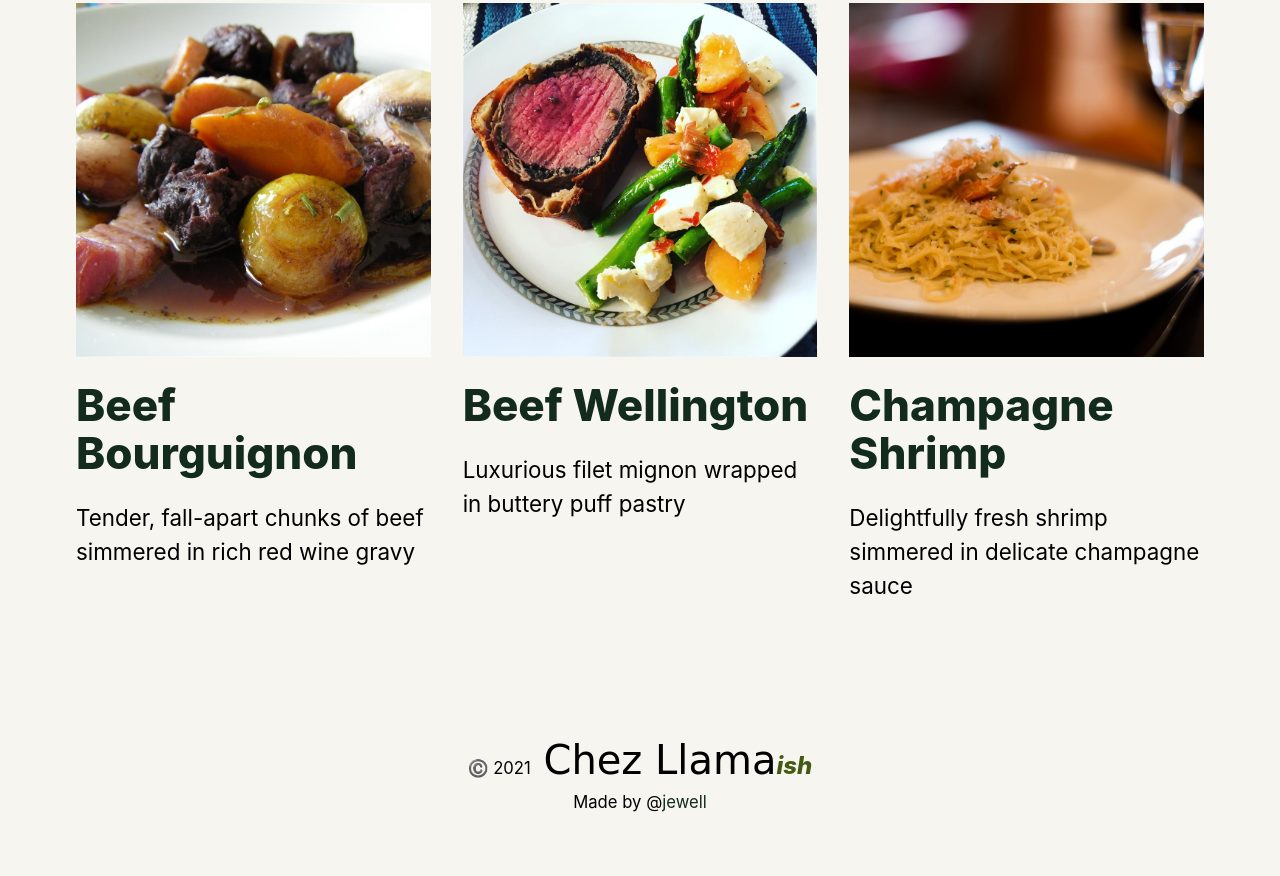
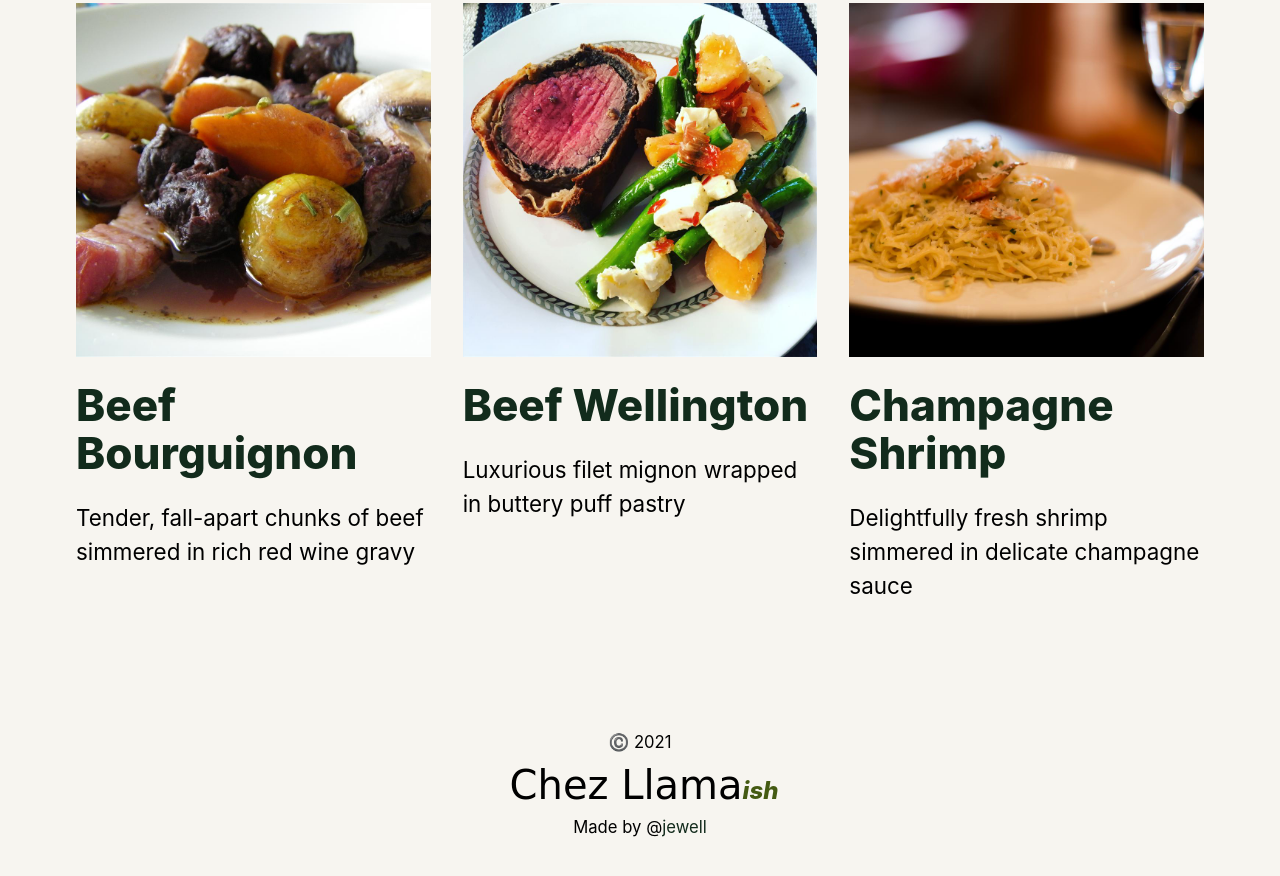
Before and after one commit to jewellscott/chezllamaish, a plain HTML site: page index.html in a window 1280 px wide. Shown: the part 562-1438 px from the top of the page. Drawn offline with Linux system fonts and the light colour scheme; a web font is replaced by a local one.

Commit message:
Add footer line break

```diff
--- a/index.html
+++ b/index.html
@@ -54,7 +54,7 @@
             </nav>
         </main>
         <footer class="site-foot">
-            <small class="copyright"><p>©️ 2021 <span class="logo">Chez Llama<span class="ish">ish</span></span></p></small>
+            <small class="copyright"><p>©️ 2021 <br><span class="logo">Chez Llama<span class="ish">ish</span></span></p></small>
             <small class="made-by"><p>Made by @<a href="/">jewell</a></p></small>
         </footer>
     </div>
```
Also changed, not shown: recipes/beef-bourguignon.html (+1 -1 lines), recipes/beef-wellington.html (+1 -1 lines), recipes/champagne-shrimp.html (+1 -1 lines).
